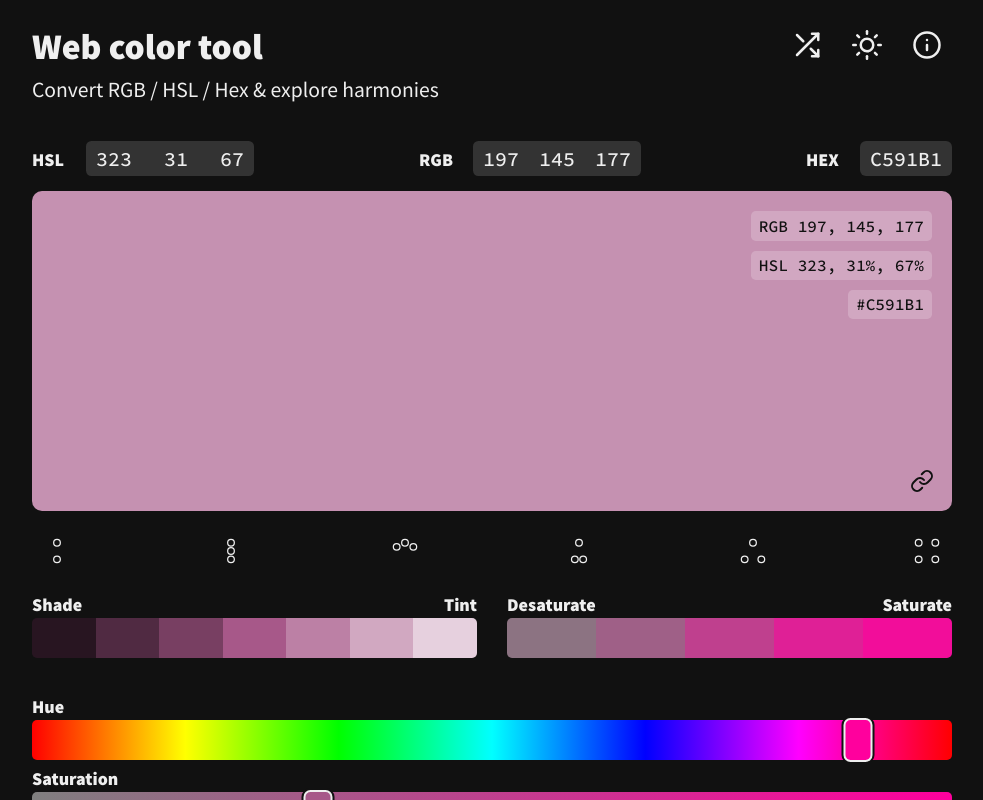
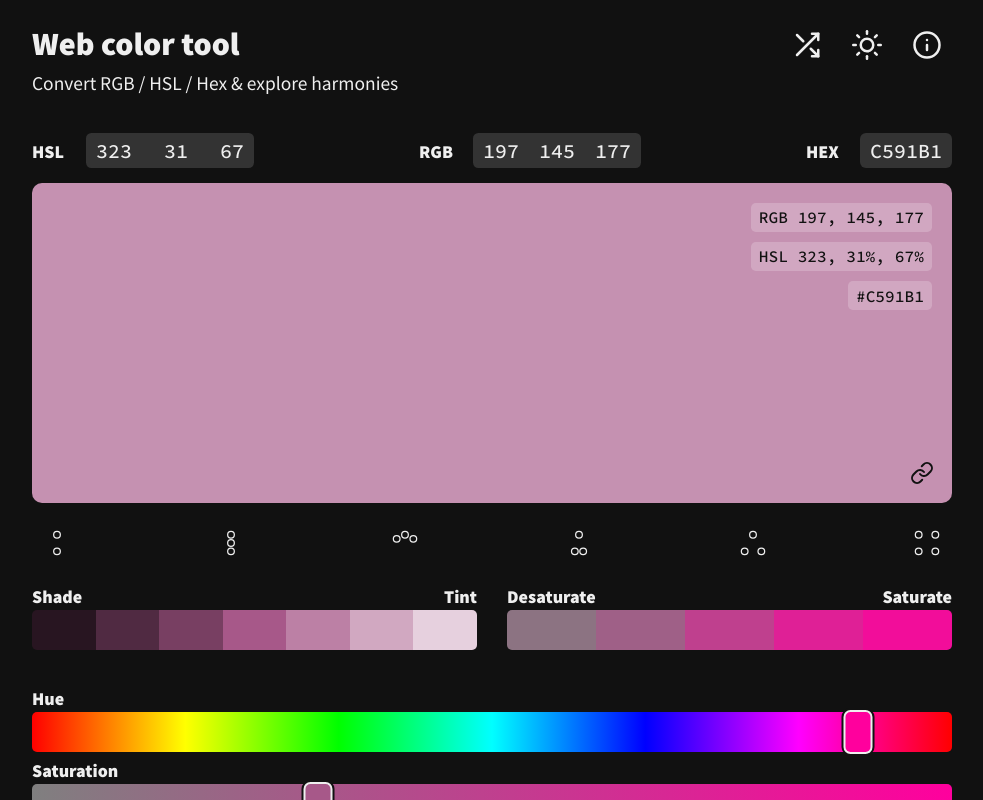
Before and after one commit to murbar/web-color-tool, a React (Create React App) app: page / in a window 1280 px wide. Shown: the top 800 px of the page, without its empty margins (148-1131 px from the left). Built offline with nearby package versions, Linux system fonts and the light colour scheme.

Commit message:
Add heading size

```diff
--- a/src/styles/global.js
+++ b/src/styles/global.js
@@ -26,6 +26,9 @@ export default createGlobalStyle`
     text-decoration: none;
     box-shadow: inset 0 -0.1em 0 0 ${p => p.theme.textColor};
   }
+  h1 {
+    font-size: 1.8em;
+  }
   input[type=number]::-webkit-inner-spin-button,
   input[type=number]::-webkit-outer-spin-button {
       -webkit-appearance: none;
```
